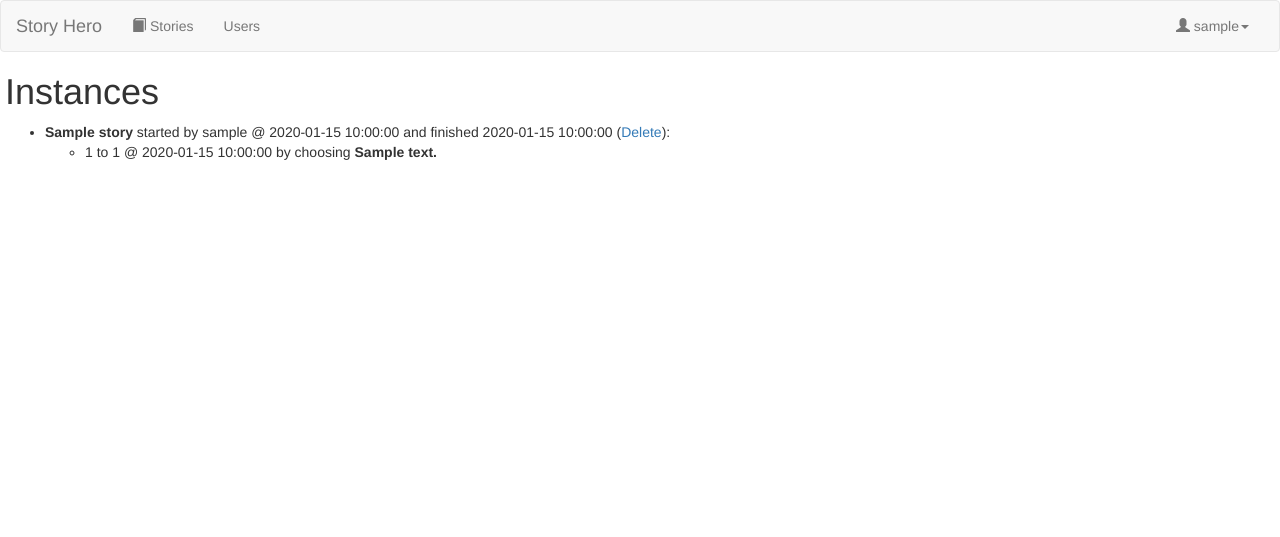
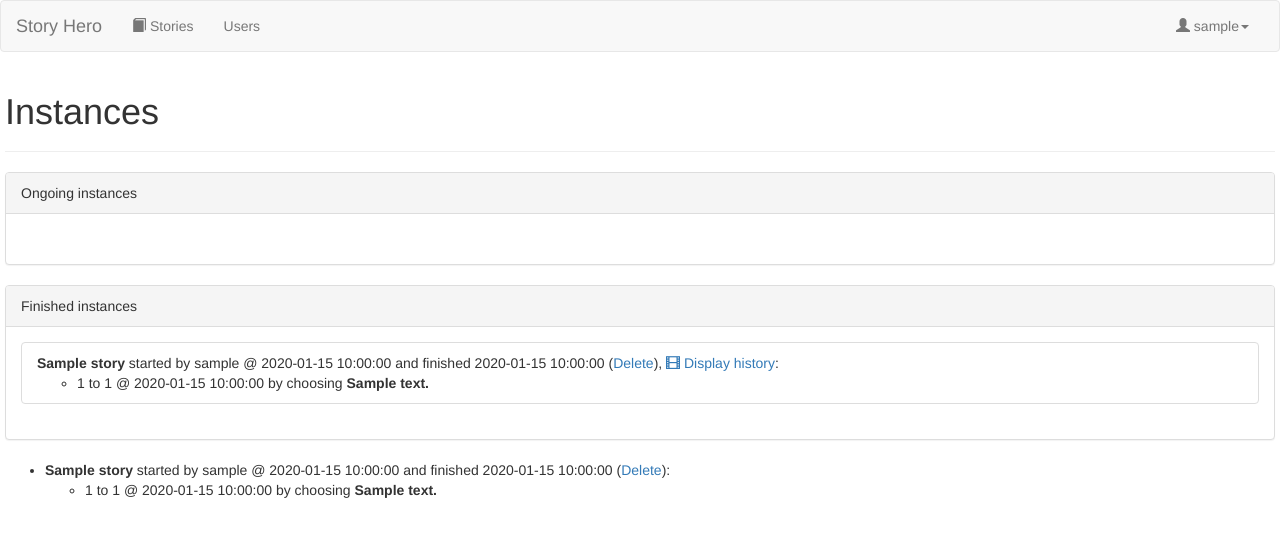
Before and after one commit to kokotchY/story_hero, a Flask app: page /instances in a window 1280 px wide. Shown: the top 537 px of the page. Run offline with Flask 2, Linux system fonts and the light colour scheme; a user stored in the database is signed in; tables that the repository leaves empty hold one stand-in row (values such as "Sample post"); some libraries are stand-ins or nearby versions.

Commit message:
Update the story creation view and display the history of instance as graphic

```diff
--- a/app/models.py
+++ b/app/models.py
@@ -79,7 +79,7 @@ class InstanceStory(db.Model):
     finished = db.Column(db.Boolean)
     started = db.Column(db.DateTime)
     finished_timestamp = db.Column(db.DateTime)
-    history = db.relationship('HistoryInstance', backref='instance', lazy='joined')
+    history = db.relationship('HistoryInstance', backref='instance', lazy='dynamic')
 
     def __init__(self, story_id, user_id, current_step_id):
         self.story_id = story_id
--- a/app/templates/instances.html
+++ b/app/templates/instances.html
@@ -1,12 +1,59 @@
 {% extends "layout.html" %}
+{% macro display_instance(instance) %}
+<li class="list-group-item"><strong>{{instance.story.name}}</strong> started by {{instance.user.username}} @ {{instance.started}}
+	{% if instance.finished %}and finished {{instance.finished_timestamp}} {% endif %}(<a href="{{url_for('delete_instance', instance_id = instance.id)}}">Delete</a>), <a href="{{url_for('display_history', instance_id = instance.id)}}">{{display_icon('film')}} Display history</a>:
+	<ul>
+		{% for history in instance.history.order_by(HistoryInstance.timestamp.asc()) %}
+		{% if history.from_step_id %}
+		<li>{{history.from_step_id}} to {{history.to_step_id}} @ {{history.timestamp}} by choosing <strong>{{history.choice_text}}</strong></li>
+		{% else %}
+		<li>Start at {{history.to_step_id}} @ {{history.timestamp}}</li>
+		{% endif %}
+		{% endfor %}
+	</ul>
+	{% if not instance.finished %}
+		<a href="{{url_for('show_instance', instance_id = instance.id)}}">{{display_icon('play')}} Continue</a>
+	{% endif %}
+</li>
+{% endmacro %}
 {% block content %}
-<h1>Instances</h1>
+<div class="page-header">
+	<h1>Instances</h1>
+</div>
+<div class="panel panel-default">
+	<div class="panel-heading">Ongoing instances</div>
+	<div class="panel-body">
+		<ul class="list-group">
+			{% for instance in instances %}
+			{% if not instance.finished %}
+			{{display_instance(instance)}}
+			{% endif %}
+			{% endfor %}
+		</ul>
+	</div>
+</div>
+<div class="panel panel-default">
+	<div class="panel-heading">Finished instances</div>
+	<div class="panel-body">
+		<ul class="list-group">
+			{% for instance in instances %}
+			{% if instance.finished %}
+			{{display_instance(instance)}}
+			{% endif %}
+			{% endfor %}
+		</ul>
+	</div>
+</div>
 <ul>
 {% for instance in instances %}
 <li><strong>{{instance.story.name}}</strong> started by {{instance.user.username}} @ {{instance.started}} and finished {{instance.finished_timestamp}} (<a href="{{url_for('delete_instance', instance_id = instance.id)}}">Delete</a>):
 	<ul>
-		{% for history in instance.history %}
+		{% for history in instance.history.order_by(HistoryInstance.timestamp.asc()) %}
+		{% if history.from_step_id %}
 		<li>{{history.from_step_id}} to {{history.to_step_id}} @ {{history.timestamp}} by choosing <strong>{{history.choice_text}}</strong></li>
+		{% else %}
+		<li>Start at {{history.to_step_id}} @ {{history.timestamp}}</li>
+		{% endif %}
 		{% endfor %}
 	</ul>
 	{% if not instance.finished %}
--- a/app/views.py
+++ b/app/views.py
@@ -174,7 +174,7 @@ def show_instance(instance_id, choice = None):
                 choice_text = step.second_choice
                 step = Step.query.get_or_404(step.second_choice_step_id)
                 history = HistoryInstance(instance.id, from_step_id, step.id, choice_text)
-                instance.current_step_id = step.second_choice_step_id
+                instance.current_step_id = step.id
                 if step.final:
                     instance.finished_timestamp = datetime.datetime.now()
                     instance.finished = True
@@ -193,7 +193,7 @@ def stories():
 @app.route('/instances')
 def instances():
     instances = InstanceStory.query.filter_by(user_id = session['user_id']).all()
-    return render_template('instances.html', instances = instances)
+    return render_template('instances.html', instances = instances, HistoryInstance = HistoryInstance)
 
 @app.route('/instances/<int:instance_id>/delete')
 def delete_instance(instance_id):
@@ -272,3 +272,75 @@ def shutdown_server():
     if func is None:
         raise RuntimeError('Not running with the Werkzeug Server')
     func()
+
+@app.route('/story/<int:story_id>/set_init/<int:step_id>')
+def set_initial_step(story_id, step_id):
+    story = Story.query.get_or_404(story_id)
+    step = Step.query.get_or_404(step_id)
+    if step.story_id == story.id:
+        story.initial_step_id = step.id
+        db.session.commit()
+        flash('The initial step of the story %d have been changed.' % story.id, 'info')
+    else:
+        flash('The step %d is not a step of story %d' % (step.id, story.id), 'error')
+    return redirect(url_for('show_story', story_id = story.id))
+
+@app.route('/story/<int:story_id>/remove_init/<int:step_id>')
+def remove_initial_step(story_id, step_id):
+    story = Story.query.get_or_404(story_id)
+    step = Step.query.get_or_404(step_id)
+    if step.story_id == story.id and story.initial_step_id == step.id:
+        story.initial_step_id = None
+        db.session.commit()
+        flash('The initial step of the story %d have been removed.' % story.id, 'info')
+    else:
+        flash('The step %d is not a step of story %d or the initial step of story %d' % (step.id, story.id, story.id), 'error')
+    return redirect(url_for('show_story', story_id = story.id))
+
+@app.route('/instance/<int:instance_id>/history')
+def display_history(instance_id):
+    instance = InstanceStory.query.get_or_404(instance_id)
+    return render_template('instance_history.html', instance = instance)
+
+@app.route('/instance/history-<int:instance_id>.png')
+def display_history_png(instance_id):
+    instance = InstanceStory.query.get_or_404(instance_id)
+    histories = instance.history.order_by(HistoryInstance.timestamp.asc()).all()
+    res = Response()
+    g = Digraph(instance.story.name)
+    step_ids = []
+    for history in histories:
+        if history.from_step_id and not history.from_step_id in step_ids:
+            step_ids.append(history.from_step_id)
+        if history.to_step_id and not history.to_step_id in step_ids:
+            step_ids.append(history.to_step_id)
+
+    steps_tmp = Step.query.filter(Step.id.in_(step_ids))
+    steps = {}
+    for step in steps_tmp:
+        steps[step.id] = step
+
+    for history in histories:
+        if history.from_step_id and not history.from_step_id in steps:
+            step = Step.query.get(history.from_step_id)
+            steps[history.from_step_id] = step
+        if history.to_step_id and not history.to_step_id in steps:
+            step = Step.query.get(history.to_step_id)
+            steps[history.to_step_id] = step
+    for step_id in steps:
+        step = steps[step_id]
+        if step.final:
+            g.node('step_%d' % step.id, label=step.name, color="lightblue2", style="filled")
+        else:
+            g.node('step_%d' % step.id, label=step.name)
+
+    index = 1
+    for history in histories:
+        if history.from_step_id:
+            g.edge('step_%d' % history.from_step_id, 'step_%d' % history.to_step_id, label = "%d. %s" % (index, history.choice_text))
+            index += 1
+
+    g.format = 'png'
+    res.content_type = "image/png"
+    res.data = g.pipe()
+    return res
```
Also changed, not shown: app/templates/instance_history.html (added, +9 -0 lines), app/templates/stories/show.html (+41 -20 lines).
